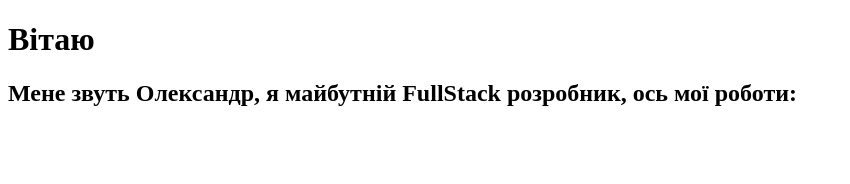
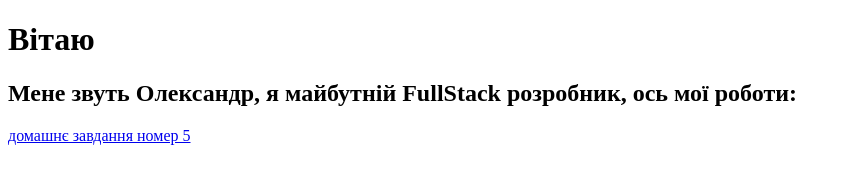
Before and after one commit to SSBondik/SSBondik.github.io, a plain HTML site: page index.html in a window 1280 px wide. Shown: the whole page, without its empty margins (0-850 px from the left). Drawn offline with Linux system fonts and the light colour scheme.

Commit message:
Added homework number 5

```diff
--- a/index.html
+++ b/index.html
@@ -10,7 +10,7 @@
 <body>
     <h1>Вітаю</h1>
     <h2>Мене звуть Олександр, я майбутній FullStack розробник, ось мої роботи:</h2>
-    <a href="../home-work-5/src/index.html"></a>
+    <a href="../home-work-5/src/index.html">домашнє завдання номер 5</a>
 
 </body>
 
```
